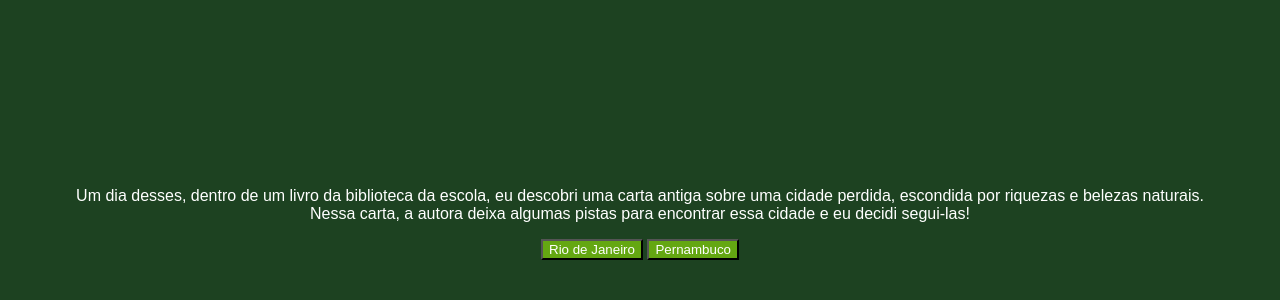
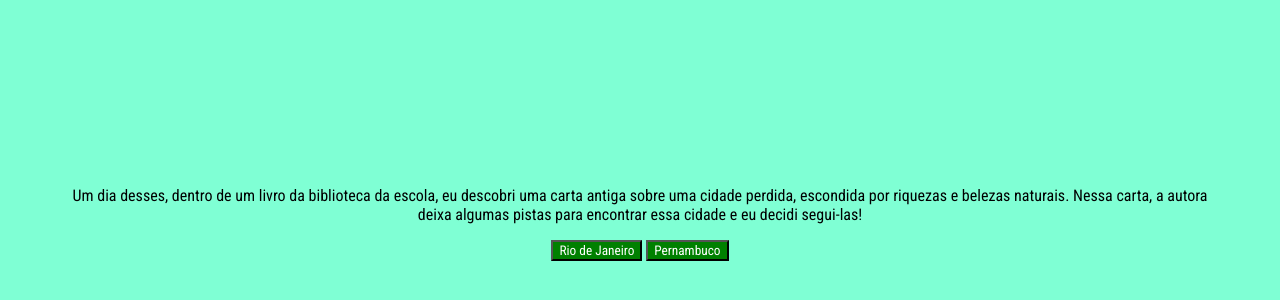
Before and after one commit to Peterson421/criando-uma-aventura, a plain HTML site: page index.html in a window 1280 px wide. Shown: the part 144-444 px from the top of the page. Drawn offline with Linux system fonts and the light colour scheme.

Commit message:
salvando arquivos js.css.html

```diff
--- a/style.css
+++ b/style.css
@@ -1,7 +1,7 @@
-body {
-    background-color: #1D4221;
-    color: white;
-    font-family: "Bai Jamjuree", sans-serif;
+body{
+    background-color: aquamarine;
+    color: black;
+    font-family:"Roboto Condensed", sans-serif;
     display: flex;
     justify-content: center;
     align-items: center;
@@ -10,24 +10,24 @@ body {
 }
 
 button {
-    background-color: #64A712;
+    background-color: green;
     color: white;
-    font-family: "Bai Jamjuree", sans-serif;
+    font-family:"Roboto Condensed", sans-serif;
 }
+
 
 .passo {
     display: none;
 }
 
 .passo.ativo {
-    display:block;
+display:block;
+
 }
-
 main {
     text-align: center;
     max-width: 90%;
 }
-
 img {
     max-width: 90%;
 }
```
